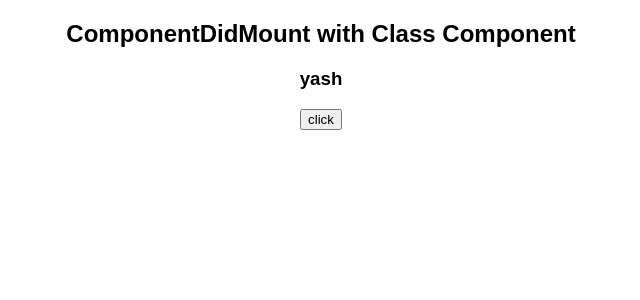
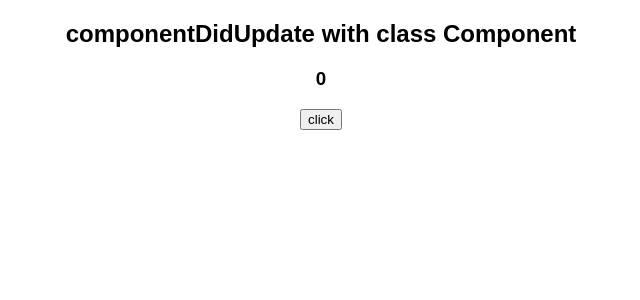
Before and after one commit to yash-jivani/Learn-React-CS, a React (Create React App) app: page / in a window 1280 px wide. Shown: the top 300 px of the page, without its empty margins (319-959 px from the left). Built offline with nearby package versions, Linux system fonts and the light colour scheme.

Commit message:
componentDidUpdate

```diff
--- a/src/App.js
+++ b/src/App.js
@@ -1,37 +1,37 @@
 
 /*
 
-===== componentDidMount =====
+===== componentDidUpdate =====
 
-? jab HTMl comp ready hota hai uske bad componentDidMount call hota hai
-? use : with APIs
-* HTML comp ready hone ke bad render method more thn 1 time call kar skte hai lekin componentDidMount sirf ek bar hi call hota hai
+*jab props OR state update(change) hoti hai tbhi componentDidUpdate call hota hai
 
 */
 
-import React from "react";
+import React, { Component } from 'react'
 
-export default class App extends React.Component{
-
-  constructor(){
-    super()
-    this.state={
-      name:'yash'
+export default class App extends Component {
+  constructor() {
+    super();
+    this.state = {
+      count: 0
     }
-    console.log('constructor called')
+    console.log('constructor');
   }
 
-  componentDidMount(){
-    console.log('componentDid Mount called')
+  componentDidUpdate(lastProp, lastState) {
+    console.log('componentDidUpdate')
+    console.log(`currentState = ${this.state.count} lastState = ${lastState.count}`)
   }
 
-  render(){
-    console.log('render called')
-    return(
-      <div className="container">
-        <h2>ComponentDidMount with Class Component</h2>
-        <h3>{this.state.name}</h3>
-        <button onClick={()=>{this.setState({name:'yash-jivani'})}}>click</button>
+  render() {
+    console.log('render')
+    return (
+      <div className='container'>
+
+        <h2>componentDidUpdate with class Component</h2>
+        <h3>{this.state.count}</h3>
+        <button onClick={() => { this.setState({ count: this.state.count + 1 }) }}>click</button>
+
       </div>
     )
   }
```
